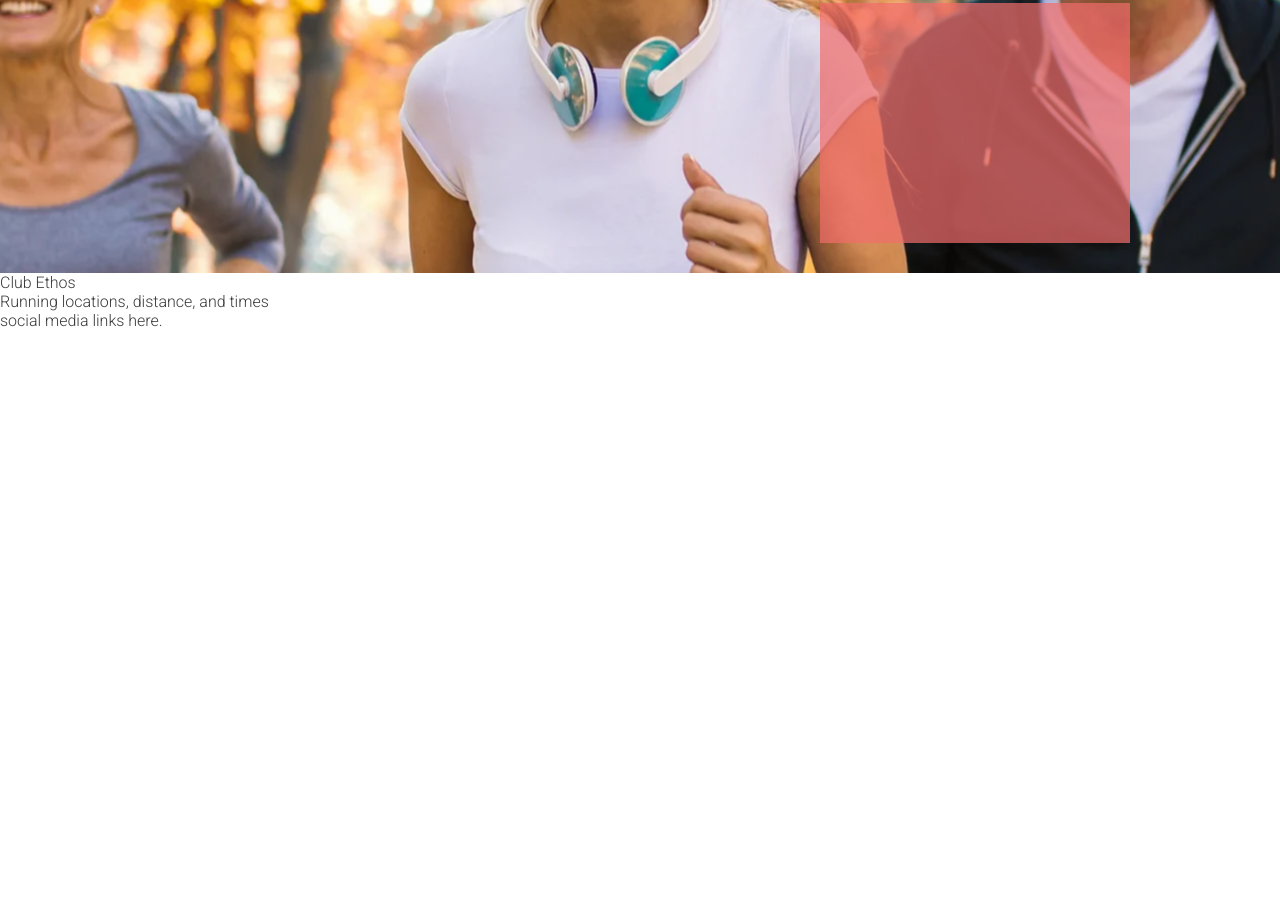
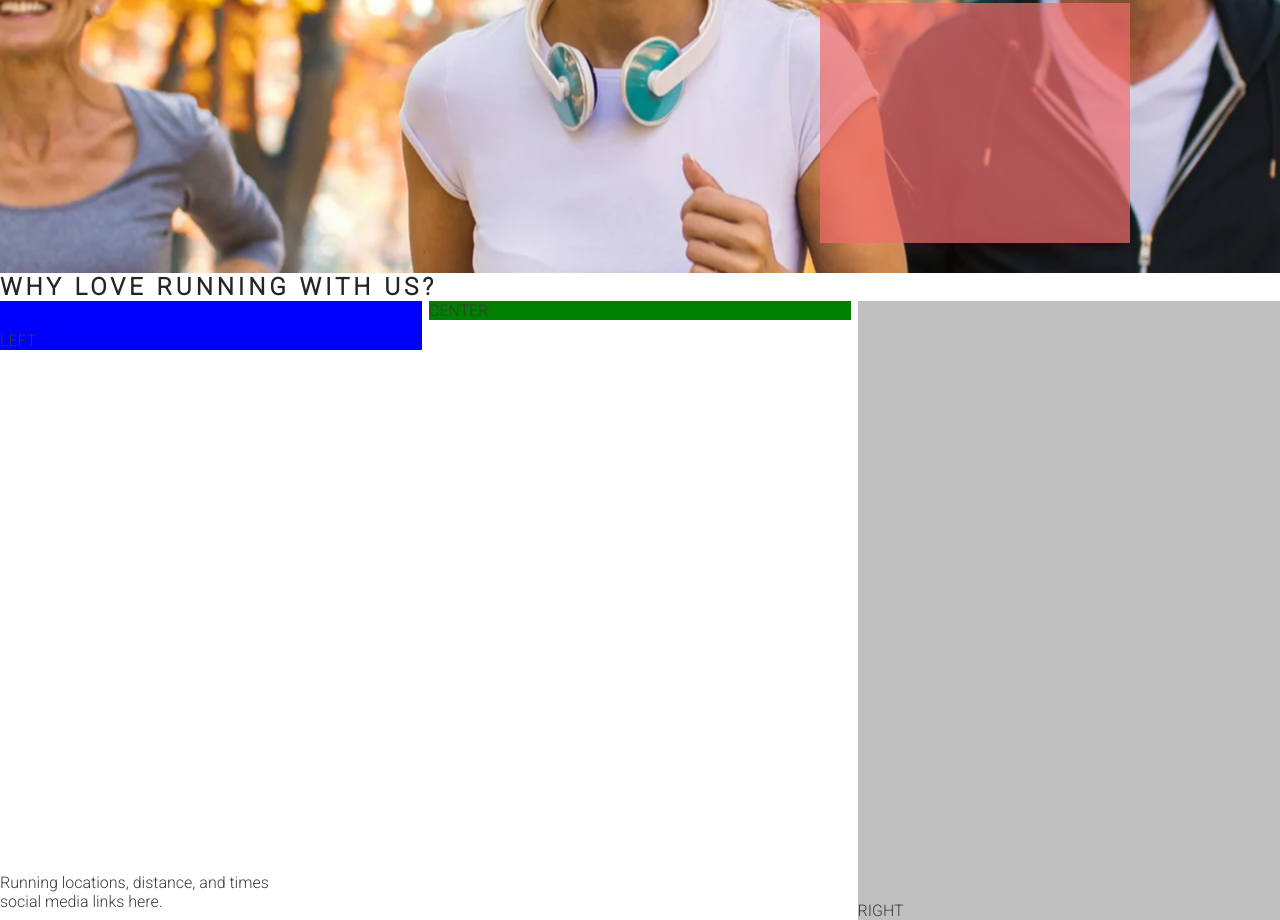
Before and after one commit to DiarmaidMcDonald/Diarmaids-Projects, a plain HTML site: page index.html in a window 1280 px wide. Shown: the part 402-1322 px from the top of the page. Before the commit the page ends 800 px from the top, so only its background shows below. Drawn offline with Linux system fonts and the light colour scheme.

Commit message:
Add club ethos main struture

```diff
--- a/assets/css/style.css
+++ b/assets/css/style.css
@@ -22,6 +22,7 @@ h1, h2 {
 #logo {
     float:left;
     font-size:280%;
+    margin-left: 30px;
 }
 
 /* nav links */
@@ -107,3 +108,29 @@ transform: scale(1.1);
 
     position: absolute;
 }
+
+/*club ethos*/
+
+#club-ethos{
+    height: 600px;
+}
+
+#left-about{
+    padding-top:30px;
+    width:33%;
+    float: left;
+    background-color: blue;
+}
+
+#right-about{
+    padding-top: 600px;
+    width: 33%;
+    float: right;
+    background-color: silver;
+}
+
+#center-about{
+    width: 33%;
+    margin: 0 auto;
+    background-color: green;
+}
--- a/index.html
+++ b/index.html
@@ -34,8 +34,11 @@
         <h2>Love Running</h2>
         <h3>Dublin Docklands & Phoenix Park</h3>
     </section>
-    <section>
-        Club Ethos
+    <section id="club-ethos">
+        <h1>Why Love Running With Us?</h1>
+        <div id="left-about">LEFT</div>
+        <div id="right-about">RIGHT</div>
+        <div id="center-about">CENTER</div>
     </section>
     <section>
         Running locations, distance, and times
```
